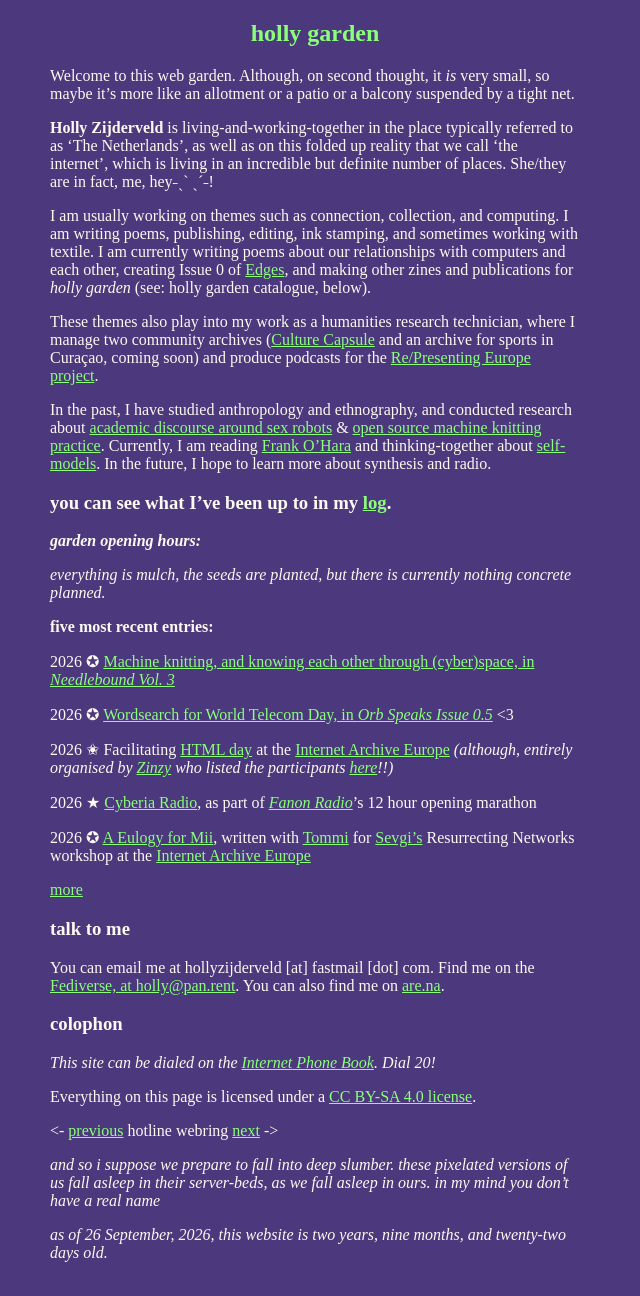
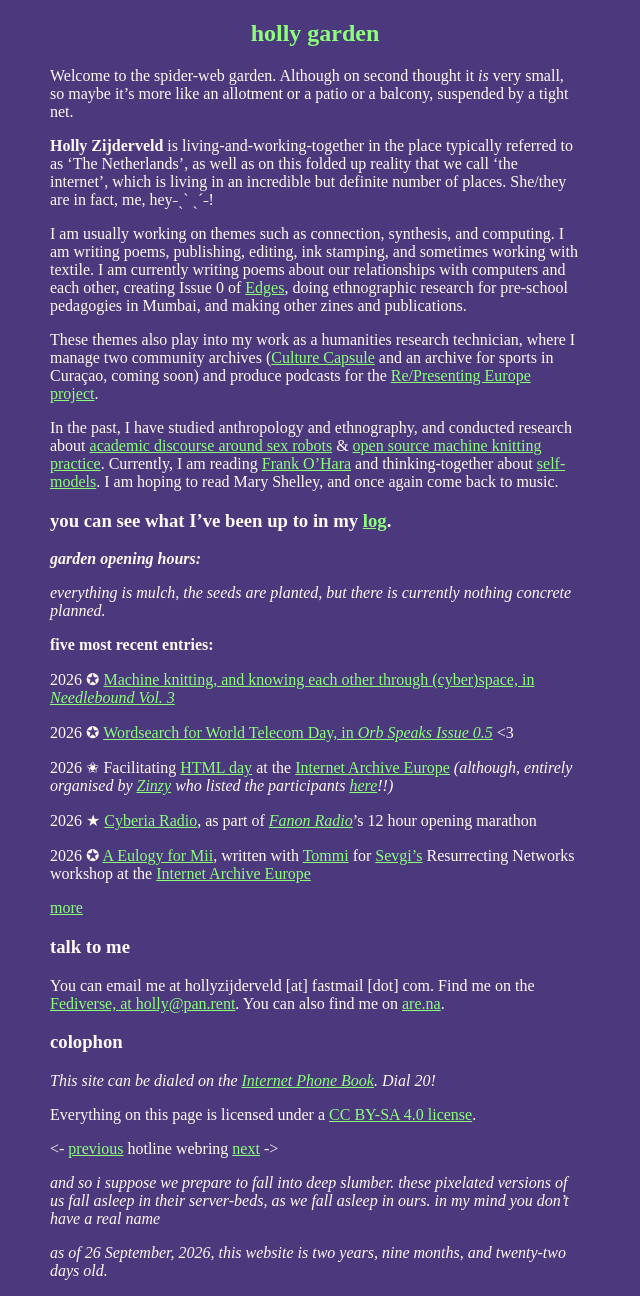
Before and after one commit to hollyz1jderveld/hollyz1jderveld.github.io, a Jekyll site: the page built from index.md, in a window 1280 px wide. Shown: the whole page, without its empty margins (0-640 px from the left). Built offline with Jekyll 4.4.1, drawn with Linux system fonts in a browser that asks for light colours; some web fonts are replaced; Markdown is read by kramdown in place of the engine named in the settings; our own code applies the rules of GitHub Pages for plain Markdown files.

Commit message:
Update index.md

```diff
--- a/index.md
+++ b/index.md
@@ -3,15 +3,15 @@ layout: default
 ---
 
 ## holly garden
-Welcome to this web garden. Although, on second thought, it *is* very small, so maybe it's more like an allotment or a patio or a balcony suspended by a tight net.
+Welcome to the spider-web garden. Although on second thought it *is* very small, so maybe it's more like an allotment or a patio or a balcony, suspended by a tight net.
 
 **Holly Zijderveld** is living-and-working-together in the place typically referred to as 'The Netherlands', as well as on this folded up reality that we call 'the internet', which is living in an incredible but definite number of places. She/they are in fact, me, hey˗ˏˋ ˎˊ˗!
 
-I am usually working on themes such as connection, collection, and computing. I am writing poems, publishing, editing, ink stamping, and sometimes working with textile. I am currently writing poems about our relationships with computers and each other, creating Issue 0 of [Edges](https://edgesmag.net), and making other zines and publications for *holly garden* (see: holly garden catalogue, below).
+I am usually working on themes such as connection, synthesis, and computing. I am writing poems, publishing, editing, ink stamping, and sometimes working with textile. I am currently writing poems about our relationships with computers and each other, creating Issue 0 of [Edges](https://edgesmag.net), doing ethnographic research for pre-school pedagogies in Mumbai, and making other zines and publications.
 
 These themes also play into my work as a humanities research technician, where I manage two community archives ([Culture Capsule](https://culturecapsule.nl) and an archive for sports in Curaçao, coming soon) and produce podcasts for the [Re/Presenting Europe project](https://re-presentingeurope.nl/).
 
-In the past, I have studied anthropology and ethnography, and conducted research about [academic discourse around sex robots](https://www.researchgate.net/profile/Holly-Zijderveld/publication/382625206_Talking_About_Sex_Robots_Mapping_academic_controversy_in_sex_robot_discourse/links/66a61066de060e4c7e60f0f5/Talking-About-Sex-Robots-Mapping-academic-controversy-in-sex-robot-discourse.pdf?origin=publication_detail&_tp=eyJjb250ZXh0Ijp7ImZpcnN0UGFnZSI6InB1YmxpY2F0aW9uIiwicGFnZSI6InB1YmxpY2F0aW9uRG93bmxvYWQiLCJwcmV2aW91c1BhZ2UiOiJwdWJsaWNhdGlvbiJ9fQ) & [open source machine knitting practice](https://www.are.na/block/41968190). Currently, I am reading [Frank O'Hara](https://en.wikipedia.org/wiki/Frank_O'Hara) and thinking-together about [self-models](https://supergijs.com/researchgroup.html). In the future, I hope to learn more about synthesis and radio.
+In the past, I have studied anthropology and ethnography, and conducted research about [academic discourse around sex robots](https://www.researchgate.net/profile/Holly-Zijderveld/publication/382625206_Talking_About_Sex_Robots_Mapping_academic_controversy_in_sex_robot_discourse/links/66a61066de060e4c7e60f0f5/Talking-About-Sex-Robots-Mapping-academic-controversy-in-sex-robot-discourse.pdf?origin=publication_detail&_tp=eyJjb250ZXh0Ijp7ImZpcnN0UGFnZSI6InB1YmxpY2F0aW9uIiwicGFnZSI6InB1YmxpY2F0aW9uRG93bmxvYWQiLCJwcmV2aW91c1BhZ2UiOiJwdWJsaWNhdGlvbiJ9fQ) & [open source machine knitting practice](https://www.are.na/block/41968190). Currently, I am reading [Frank O'Hara](https://en.wikipedia.org/wiki/Frank_O'Hara) and thinking-together about [self-models](https://supergijs.com/researchgroup.html). I am hoping to read Mary Shelley, and once again come back to music.
 
 ### you can see what I've been up to in my [log](https://holly.garden/log).
 ***garden opening hours:***
```
